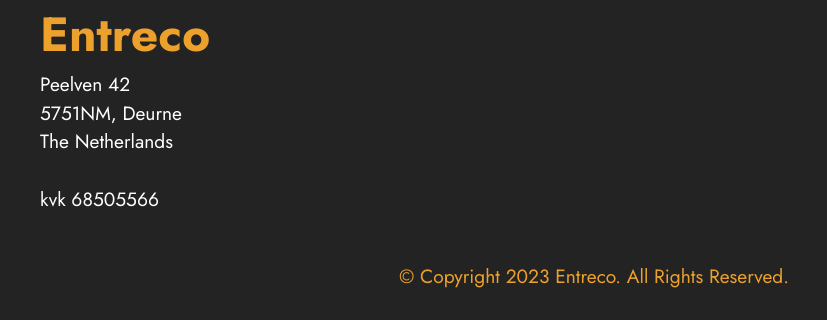
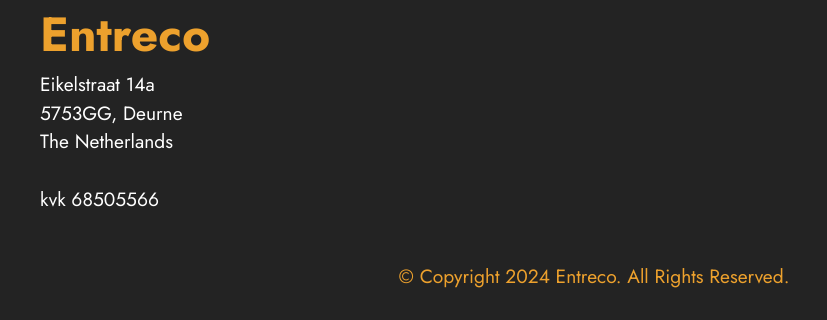
Before and after one commit to Entreco/Entreco.nl, a plain HTML site: page entreco/index.html in a window 1280 px wide. Shown: the part 896-1216 px from the top of the page, 46-873 px from the left. Drawn offline with Linux system fonts and the light colour scheme; files whose address does not match are found by name.

Commit message:
Update address + copyright

```diff
--- a/entreco/index.html
+++ b/entreco/index.html
@@ -90,7 +90,7 @@
             <div class="text-content col-12 col-md-6">
                 <h2 class="mbr-section-title mbr-fonts-style display-2">
                     <strong>Entreco</strong></h2>
-                <p class="mbr-text mbr-fonts-style display-7">Peelven 42<br>5751NM, Deurne<br>The Netherlands<br><br>kvk 68505566</p>
+                <p class="mbr-text mbr-fonts-style display-7">Eikelstraat 14a<br>5753GG, Deurne<br>The Netherlands<br><br>kvk 68505566</p>
             </div>
             <div class="icons d-flex align-items-center col-12 col-md-6 justify-content-end mt-md-0 mt-2 flex-wrap">
                 <a href="https://github.com/Entreco" target="_blank">
@@ -129,7 +129,7 @@
 
             <div class="row row-copirayt">
                 <p class="mbr-text mb-0 mbr-fonts-style mbr-white align-center display-7">
-                    © Copyright 2023 Entreco. All Rights Reserved.
+                    © Copyright 2024 Entreco. All Rights Reserved.
                 </p>
             </div>
         </div>
```
